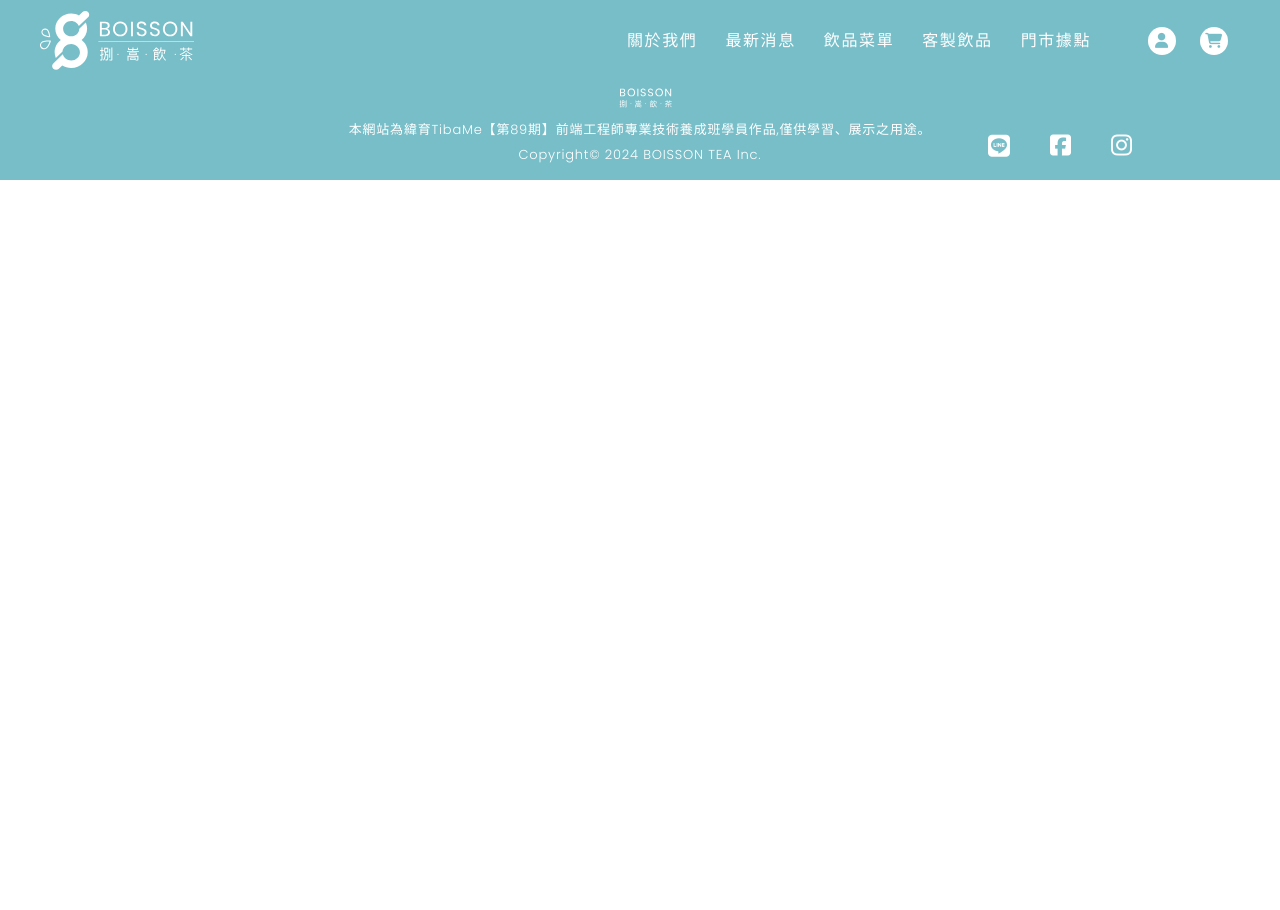
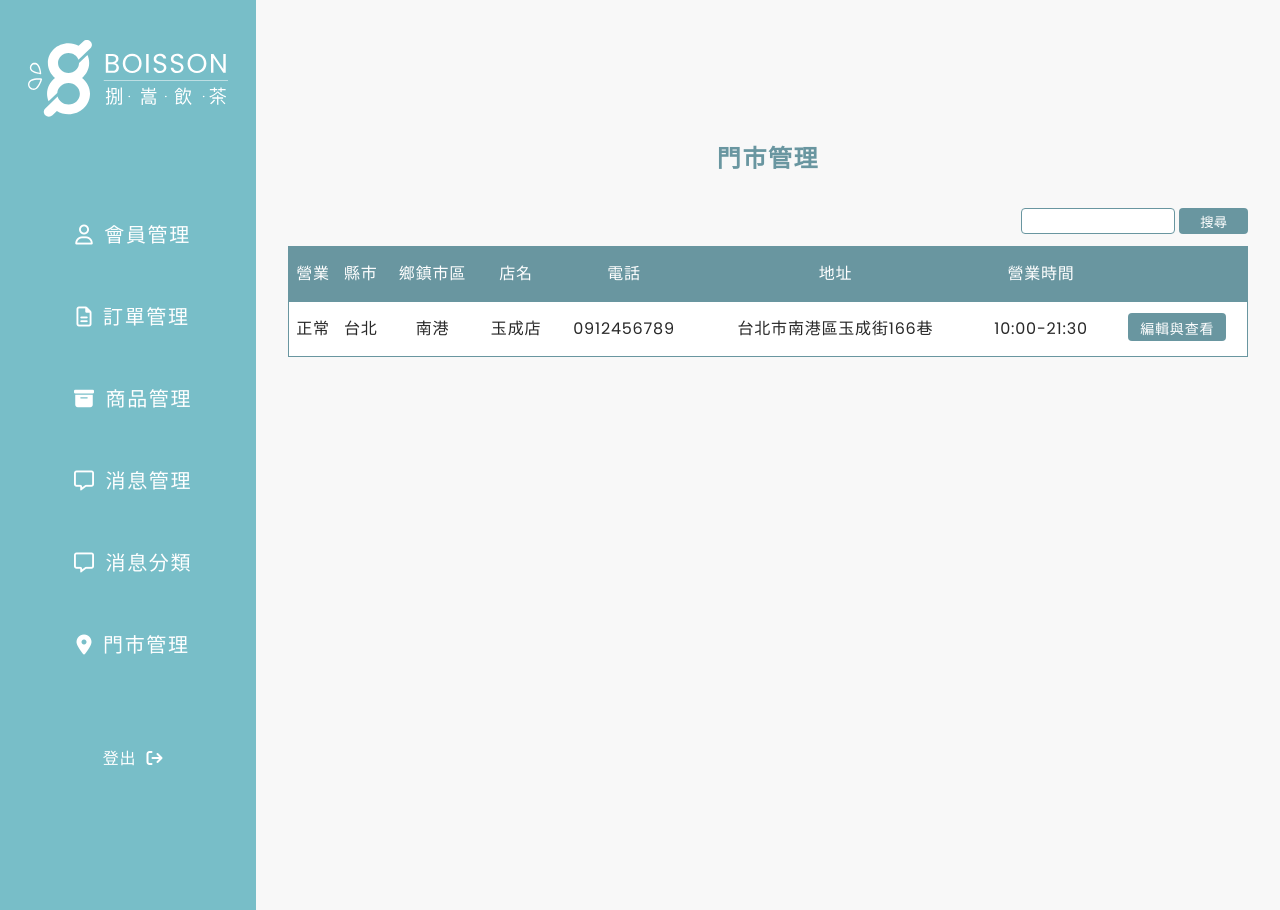
Before and after one commit to gabiwritecode/THD104_G2, a Vue app: page /BackEndStore in a window 1280 px wide. Before the commit the page ends 800 px from the top, so only its background shows below. Built offline with nearby package versions, Linux system fonts and the light colour scheme.

Commit message:
增加門市後台

```diff
--- /dev/null
+++ b/src/assets/sass/page/BackEndStore.scss
@@ -0,0 +1,121 @@
+.backend-main{
+  display: grid;
+  grid-template-columns: 20% 80% ;
+}
+.sidebar{
+  height: auto;
+  background-color: #78BEC8;
+  text-align: center;
+  padding-top: 40px;
+  display: flex;
+  flex-direction: column;
+}
+.sidebar ul{
+  margin-top: 70px;
+}
+.sidebar i{
+  margin-right: 10px;
+  margin-left: 10px;
+}
+.sidebar-btn{
+  @include font_h2();
+  height: 70px;
+  width: 100%;
+  display: flex;
+  align-items: center;
+  justify-content: center;
+  text-decoration: none;
+  color: white;
+
+}
+.sidebar-btn:hover{
+  background-color: #6996A0;
+}
+
+.sidebar-btn-container{
+  display: flex;
+  flex-direction: column;
+}
+
+.sidebar-btn-container a:active{
+  color: white;
+}
+.backend-logout{
+  margin-top: 60px;
+  margin-left: 20px;
+}
+.backend-logout p{
+  @include font_t1();
+  align-self: flex-end;
+  color: white;
+  cursor: pointer;
+}
+.backend-table-container{
+  height: 100vh;
+  display: flex;
+  flex-direction: column;
+  justify-content: flex-start;
+  align-items: center;
+  margin-top: 110px;
+
+}
+.backend-table-container h1{
+  @include font_h1();
+  color: #6996A0;
+}
+.backend-input-container{
+  width: 960px;
+  display: flex;
+  justify-content: right;
+  margin-bottom: 12px;
+}
+.backend-input-container input{
+  height: 26px;
+  border: 1px solid #6996A0;
+  border-radius: 4px;
+}
+.backend-input-container button{
+  margin-left: 4px;
+  background-color: #6996A0;
+  color: white;
+  border: none;
+  border-radius: 4px;
+  padding: 2px 21px;
+  cursor: pointer;
+}
+.backend-info-table{
+  @include font_t1();
+  border-collapse: collapse;
+  width: 960px;
+  text-align: center;
+  align-items: center;
+}
+.backend-info-table thead{
+  background-color: #6996A0;
+  color: white;
+  height: 54px;
+  border:1px solid #6996A0;
+  line-height: 54px;
+
+
+}
+.backend-info-table tbody tr{
+  height: 54px;
+  border:1px solid #6996A0;
+  line-height: 54px;
+
+
+}
+.backend-info-table tbody td button{
+  background-color: #6996A0;
+  border: none;
+  border-radius: 4px;
+  color: white;
+  padding: 5px 12px;
+  cursor: pointer;
+}
+
+// 隱藏header footer
+.page-BackEndStore header,.page-BackEndStore footer{
+  display: none;
+}
--- a/src/assets/sass/page/Store_settings.scss
+++ b/src/assets/sass/page/Store_settings.scss
@@ -123,5 +123,8 @@
       }
     }
 
-
+  // 隱藏header footer
+.page-Store_settings header,.page-Store_settings footer{
+  display: none;
+}
   }
--- a/src/assets/sass/page/_0-Eric.scss
+++ b/src/assets/sass/page/_0-Eric.scss
@@ -4,3 +4,4 @@
 @import "./store_map";
 @import "./forget";
 @import "./Store_settings";
+@import "./BackEndStore";
--- a/src/router/index.js
+++ b/src/router/index.js
@@ -157,6 +157,22 @@ const router = createRouter({
       meta: {
         title: '訂單管理'
       }
+    },
+    {
+      path: '/BackEndStore',
+      name: 'BackEndStore',
+      component: () => import('../views/backend/BackEndStore.vue'),
+      meta: {
+        title: '門市管理'
+      }
+    },
+    {
+      path: '/Store_settings',
+      name: 'Store_settings',
+      component: () => import('../views/backend/Store_settings.vue'),
+      meta: {
+        title: '門市管理'
+      }
     }
   ]
 })
--- a/src/views/backend/BackEndProducts.vue
+++ b/src/views/backend/BackEndProducts.vue
@@ -8,7 +8,7 @@
             <li><RouterLink to="./BackEndProducts"  class="sidebar-btn" href="#"><i class="fa-solid fa-box-archive"></i>商品管理</RouterLink></li>
             <li><RouterLink to="./backendInfo"  class="sidebar-btn" href="#"><i class="fa-regular fa-message"></i>消息管理</RouterLink></li>
             <li><RouterLink to="#"  class="sidebar-btn" href="#"><i class="fa-regular fa-message"></i>消息分類</RouterLink></li>
-            <li><RouterLink to="#"  class="sidebar-btn" href="#"><i class="fa-solid fa-location-dot"></i>門市管理</RouterLink></li>
+            <li><RouterLink to="./BackEndStore"  class="sidebar-btn" href="#"><i class="fa-solid fa-location-dot"></i>門市管理</RouterLink></li>
           </ul>
           <div class="backend-logout"><p>登出<i class="fa-solid fa-arrow-right-from-bracket"></i></p></div>
         </nav>
--- /dev/null
+++ b/src/views/backend/BackEndStore.vue
@@ -0,0 +1,64 @@
+<template>
+    <main class="backend-main">
+      <nav class="sidebar">
+        <div><img src="@/assets/image/logo.svg" alt="logo" width="200"></div>
+        <ul class="sidebar-btn-container">
+          <li><RouterLink to="#"  class="sidebar-btn" href="#"><i class="fa-regular fa-user"></i>會員管理</RouterLink></li>
+          <li><RouterLink to="#"  class="sidebar-btn" href="#"><i class="fa-regular fa-file-lines"></i>訂單管理</RouterLink></li>
+          <li><RouterLink to="./BackEndProducts"  class="sidebar-btn" href="#"><i class="fa-solid fa-box-archive"></i>商品管理</RouterLink></li>
+          <li><RouterLink to="./backendInfo"  class="sidebar-btn" href="#"><i class="fa-regular fa-message"></i>消息管理</RouterLink></li>
+          <li><RouterLink to="#"  class="sidebar-btn" href="#"><i class="fa-regular fa-message"></i>消息分類</RouterLink></li>
+          <li><RouterLink to="./BackEndStore"  class="sidebar-btn" href="#"><i class="fa-solid fa-location-dot"></i>門市管理</RouterLink></li>
+        </ul>
+        <div class="backend-logout"><p>登出<i class="fa-solid fa-arrow-right-from-bracket"></i></p></div>
+      </nav>
+      <div class="backend-table-container">
+        <h1>門市管理</h1>
+        <div class="backend-input-container"><input type="text"><button>搜尋</button></div>
+        <table class="backend-info-table">
+          <thead>
+            <tr>
+              <th>營業</th>
+              <th>縣市</th>
+              <th>鄉鎮市區</th>
+              <th>店名</th>
+              <th>電話</th>
+              <th>地址</th>
+              <th>營業時間</th>
+              <th></th>
+            </tr>
+          </thead>
+          <tbody>
+            <tr>
+              <td>正常</td>
+              <td>台北</td>
+              <td>南港</td>
+              <td>玉成店</td>
+              <td>0912456789</td>
+              <td>台北市南港區玉成街166巷</td>
+              <td>10:00-21:30</td>
+              <td><RouterLink  to="/Store_settings" replace >
+                <button>
+                編輯與查看
+                </button>
+              </RouterLink>
+              </td>
+            </tr>
+          </tbody>
+          <tbody></tbody>
+        </table>
+      </div>
+  </main>
+
+</template>
+<style lang="scss" scoped>
+
+body{
+  padding: 0;
+  margin: 0;
+  box-sizing: border-box;
+
+}
+
+
+</style>
--- a/src/views/backend/Store_settings.vue
+++ b/src/views/backend/Store_settings.vue
@@ -1,4 +1,19 @@
 <template>
+     <main class="backend-main">
+        <nav class="sidebar">
+          <div><img src="@/assets/image/logo.svg" alt="logo" width="200"></div>
+          <ul class="sidebar-btn-container">
+            <li><RouterLink to="#"  class="sidebar-btn" href="#"><i class="fa-regular fa-user"></i>會員管理</RouterLink></li>
+            <li><RouterLink to="#"  class="sidebar-btn" href="#"><i class="fa-regular fa-file-lines"></i>訂單管理</RouterLink></li>
+            <li><RouterLink to="./BackEndProducts"  class="sidebar-btn" href="#"><i class="fa-solid fa-box-archive"></i>商品管理</RouterLink></li>
+            <li><RouterLink to="./backendInfo"  class="sidebar-btn" href="#"><i class="fa-regular fa-message"></i>消息管理</RouterLink></li>
+            <li><RouterLink to="#"  class="sidebar-btn" href="#"><i class="fa-regular fa-message"></i>消息分類</RouterLink></li>
+            <li><RouterLink to="./BackEndStore"  class="sidebar-btn" href="#"><i class="fa-solid fa-location-dot"></i>門市管理</RouterLink></li>
+          </ul>
+          <div class="backend-logout"><p>登出<i class="fa-solid fa-arrow-right-from-bracket"></i></p></div>
+        </nav>
+
+
     <div class="Store_settings">
         <h1>編輯與查看</h1>
 
@@ -71,6 +86,8 @@
 
         </div>
     </div>
+
+</main>
 </template>
 
 <script>
```
Also changed, not shown: src/views/store_map.vue (+2 -7 lines).
